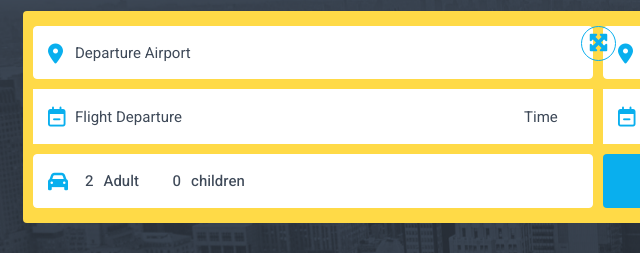
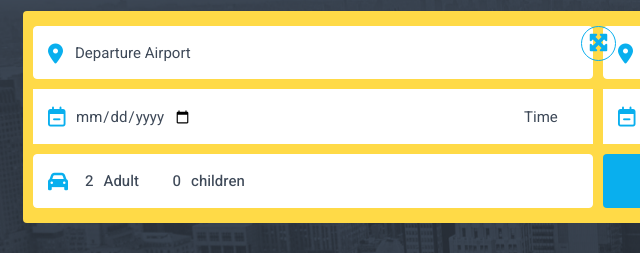
Before and after one commit to sheharyarkhalid/online-taxi-booking, a plain HTML site: page index.html in a window 1280 px wide. Shown: the part 321-576 px from the top of the page, 42-682 px from the left. Drawn offline with nearby package versions, Linux system fonts and the light colour scheme.

Commit message:
Add files via upload

```diff
--- a/index.html
+++ b/index.html
@@ -108,7 +108,7 @@
                   <div class="booking_fields flight_departure_date">
                     <i class="far fa-calendar-minus" id="cancle"></i>
                     <div class="time_date_input">
-                <input type="text" placeholder="Flight Departure" onfocus="(this.type='date')" onblur="(this.type='text')">
+                <input type="date" placeholder="Flight Departure">
                 <input id="time" type="text" placeholder="Time" onfocus="(this.type='time')" onblur="(this.type='text')">
                     </div>
                   </div>
```
